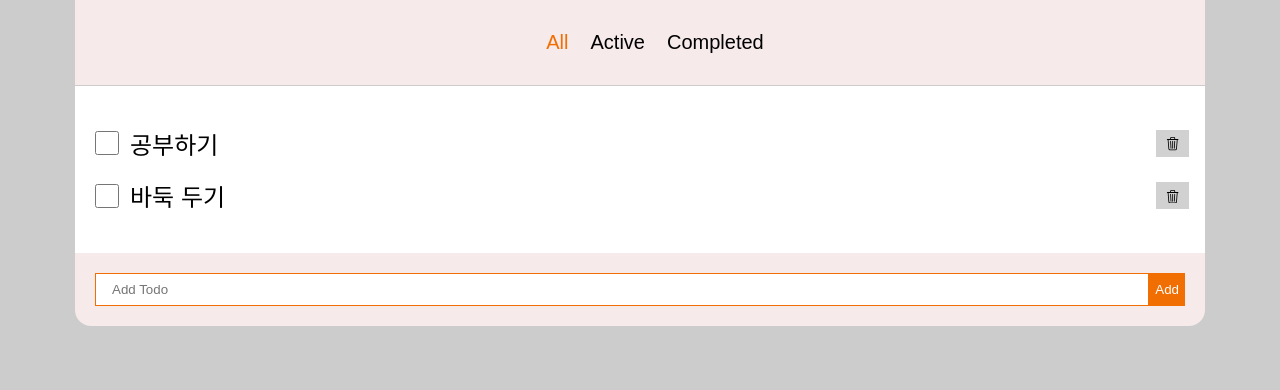
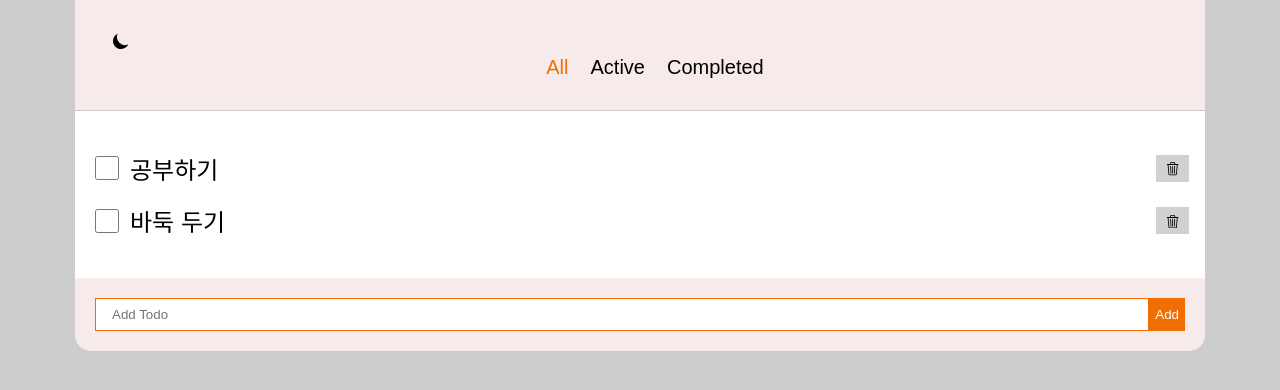
Before and after one commit to hcs1105/react_todoList, a React (Create React App) app: page / in a window 1280 px wide. Shown: the top 390 px of the page. Built offline with nearby package versions, Linux system fonts and the light colour scheme.

Commit message:
useContext()를 다크모드일 때와 아닐 때의 기본 로직 구현

```diff
--- a/src/App.js
+++ b/src/App.js
@@ -2,6 +2,7 @@ import { useState } from 'react';
 import './App.css';
 import TodoHeader from './components/TodoHeader';
 import TodoList from './components/TodoList';
+import { DarkModeProvider } from './context/DarkModeContext';
 
 const filters = ['all', 'active', 'completed'];
 function App() {
@@ -9,10 +10,10 @@ function App() {
   const onFilterChange = filter => setFilter(filter);
 
   return (
-    <>
+   <DarkModeProvider>
       <TodoHeader filters={filters} filter={filter} onFilterChange={onFilterChange} />
       <TodoList filter={filter} />
-    </>
+    </DarkModeProvider>
   );
 }
 
--- a/src/components/TodoHeader.jsx
+++ b/src/components/TodoHeader.jsx
@@ -1,9 +1,17 @@
 import React from 'react';
 import styles from './TodoHeader.module.css'
+import { useDarkMode } from '../context/DarkModeContext';
+import { HiMoon, HiSun } from 'react-icons/hi'
 
 export default function TodoHeader({filters, filter, onFilterChange}) {
+  const { darkMode, toggleDarkMode } = useDarkMode();
+  const handleDarkMode = () => toggleDarkMode();
+
   return (
     <header className={styles.header}>
+      <button type="button" onClick={handleDarkMode}>
+        {!darkMode ? <HiMoon className={styles.icons} /> : <HiSun className={styles.icons} />}
+      </button>
       <div className={styles.button_area}>
         {filters.map((value, index) => <button type="button" className={`${styles.button_filter} ${filter === value && styles.active}`} key={index} onClick={() => onFilterChange(value)}>{value}</button>)}
       </div>
--- a/src/components/TodoHeader.module.css
+++ b/src/components/TodoHeader.module.css
@@ -4,6 +4,11 @@
   background:var(--color-bg-dark-mode);
   padding:30px 0 30px 30px;
   border-bottom:1px solid #ccc;
+}
+
+.icons {
+  width:1.25rem;
+  height:1.25rem;
 }
 
 .button_area {
--- /dev/null
+++ b/src/context/DarkModeContext.jsx
@@ -0,0 +1,23 @@
+import { createContext, useContext, useState } from "react";
+
+const DarkModeContext = createContext();
+
+export function DarkModeProvider({children}) {
+  const [darkMode, setDarkMode] = useState(false);
+  const toggleDarkMode = () => {
+    setDarkMode(!darkMode); // prev => !prev
+    updateDarkMode(!darkMode); // !prev => prev
+  };
+
+  return <DarkModeContext.Provider value={{darkMode, toggleDarkMode}}>{children}</DarkModeContext.Provider>;
+};
+
+function updateDarkMode(darkMode) {
+  if(darkMode) {
+    document.documentElement.classList.add('dark');
+  } else {
+    document.documentElement.classList.remove('dark');
+  }
+}
+
+export const useDarkMode = () => useContext(DarkModeContext);
```
